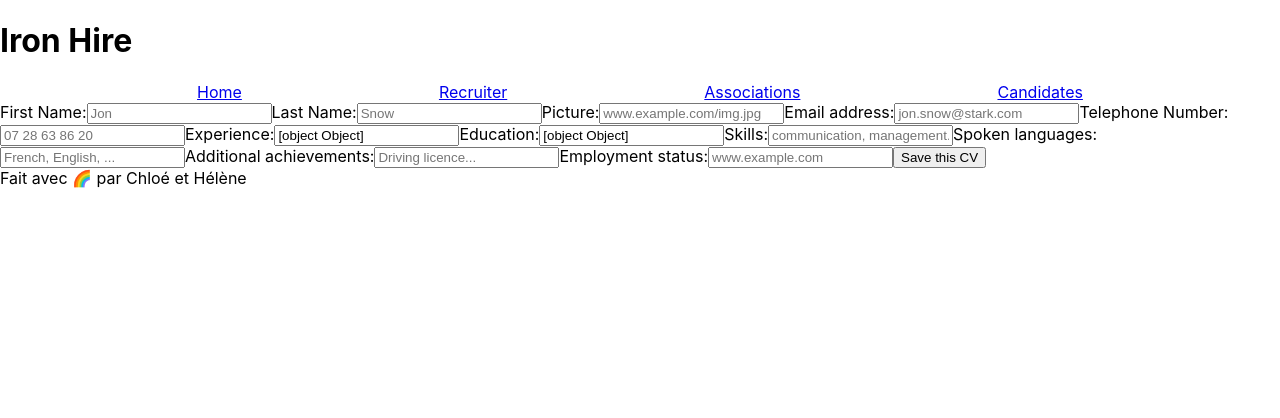
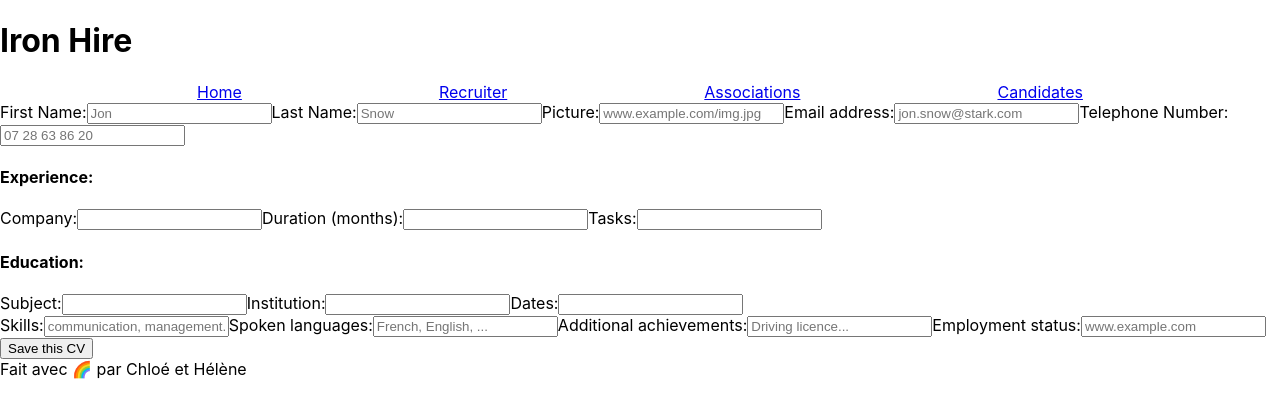
Before and after one commit to chloehd/ironHire-frontend, a React (Create React App) app: page /addcv in a window 1280 px wide. Shown: the top 418 px of the page. Built offline with nearby package versions, Linux system fonts and the light colour scheme.

Commit message:
addCv page fixed

```diff
--- a/src/App.js
+++ b/src/App.js
@@ -13,6 +13,9 @@ import Candidates from "./components/Candidates.js";
 import AddCv from "./components/AddCv.js";
 
 import "./App.css";
+
+console.log("hello2")
+
 
 class App extends Component {
 
--- a/src/components/AddCv.js
+++ b/src/components/AddCv.js
@@ -23,16 +23,31 @@ class AddCv extends Component {
   }
 
   genericSync(event) {
-    const {name, value} = event.target;
+    const { name, value } = event.target;
     this.setState({ [name]: value });
   }
 
   handleFormSubmit(event) {
     event.preventDefault();
-    const {onSubmit} = this.state;
+    const { onSubmit } = this.state;
     onSubmit(this.state);
     this.setState(this.getInitialState())
   }
+
+  syncExp(event, index) {
+    const { experience } = this.state;
+    experience[index] = event.target.value;
+    this.setState({ experience });
+  }
+
+  syncEdu(event, index) {
+    const { education } = this.state;
+    education[index] = event.target.value;
+    this.setState({ education });
+  }
+
+
+
 
 
   render() {
@@ -82,25 +97,69 @@ class AddCv extends Component {
               type="number" name="telNumber" placeholder="07 28 63 86 20" />
           </label>
 
-          <label>
-            Experience:
-              {experience.map((oneExp, index) => {
+          <div>
+            <h4>Experience:</h4>
+
+            {experience.map((oneExp, index) => {
               return (
-                <input key={index} type="text" value={oneExp}
-                  onChange={event => this.syncExp(event, index)} />)
+                <div>
+                  <label>
+                    Company:
+                    <input type="text" value={oneExp.companyName}
+                      name="companyName"
+                      onChange={event => this.syncExp(event, index)} />
+                  </label>
+
+                  <label>
+                    Duration (months):
+                    <input type="text" value={oneExp.duration}
+                      name="duration"
+                      onChange={event => this.syncExp(event, index)} />
+                  </label>
+
+                  <label>
+                    Tasks:
+                    <input type="text" value={oneExp.tasks}
+                      name="tasks"
+                      onChange={event => this.syncExp(event, index)} />
+                  </label>
+                </div>
+              )
             })}
 
-          </label>
+          </div>
 
-          <label>
-            Education:
+          <div>
+            <h4>Education:</h4>
+
             {education.map((oneEd, index) => {
               return (
-                <input key={index} type="text" value={oneEd}
-                  onChange={event => this.syncExp(event, index)} />)
+                <div>
+                  <label>
+                    Subject:
+                      <input key={index} type="text" value={oneEd.studyName}
+                        name="studyName"
+                         onChange={event => this.syncEdu(event, index)} />
+                  </label>
+
+                  <label>
+                    Institution:
+                    <input key={index} type="text" value={oneEd.schoolName}
+                      name="schoolName"
+                      onChange={event => this.syncEdu(event, index)} />
+                  </label>
+
+                  <label>
+                    Dates:
+                    <input key={index} type="text" value={oneEd.duration}
+                      name="duration"
+                      onChange={event => this.syncEdu(event, index)} />
+                  </label>
+                </div>
+              )
             })}
 
-          </label>
+          </div>
 
           <label>
             Skills:
--- a/src/index.js
+++ b/src/index.js
@@ -4,6 +4,7 @@ import './index.css';
 import App from './App.js';
 import * as serviceWorker from './serviceWorker';
 import {BrowserRouter} from "react-router-dom";
+console.log("hello")
 
 ReactDOM.render(
   <BrowserRouter>
```
